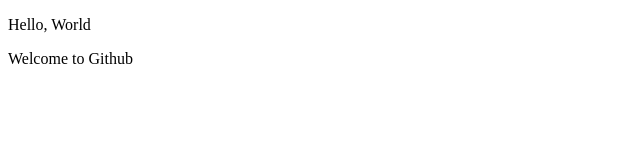
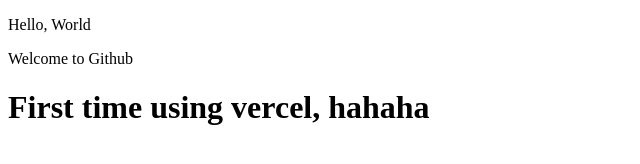
Before and after one commit to oluwagbemigaphilip/Demo, a plain HTML site: page index.html in a window 1280 px wide. Shown: the whole page, without its empty margins (0-640 px from the left). Drawn offline with Linux system fonts and the light colour scheme.

Commit message:
added an h1 tag

```diff
--- a/index.html
+++ b/index.html
@@ -8,5 +8,6 @@
   <body>
     <p>Hello, World</p>
     <p>Welcome to Github</p>
+    <h1>First time using vercel, hahaha</h1>
   </body>
 </html>
```
